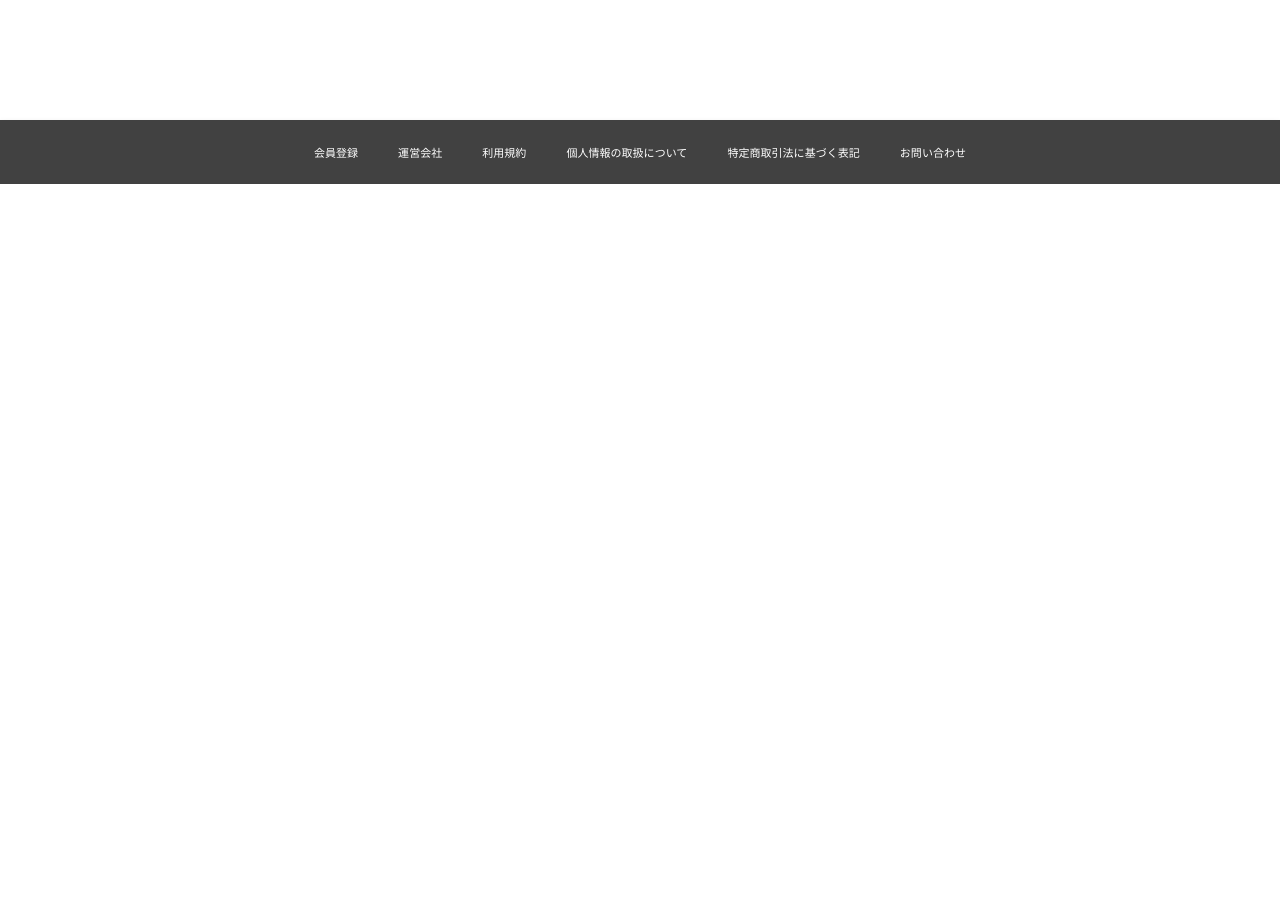
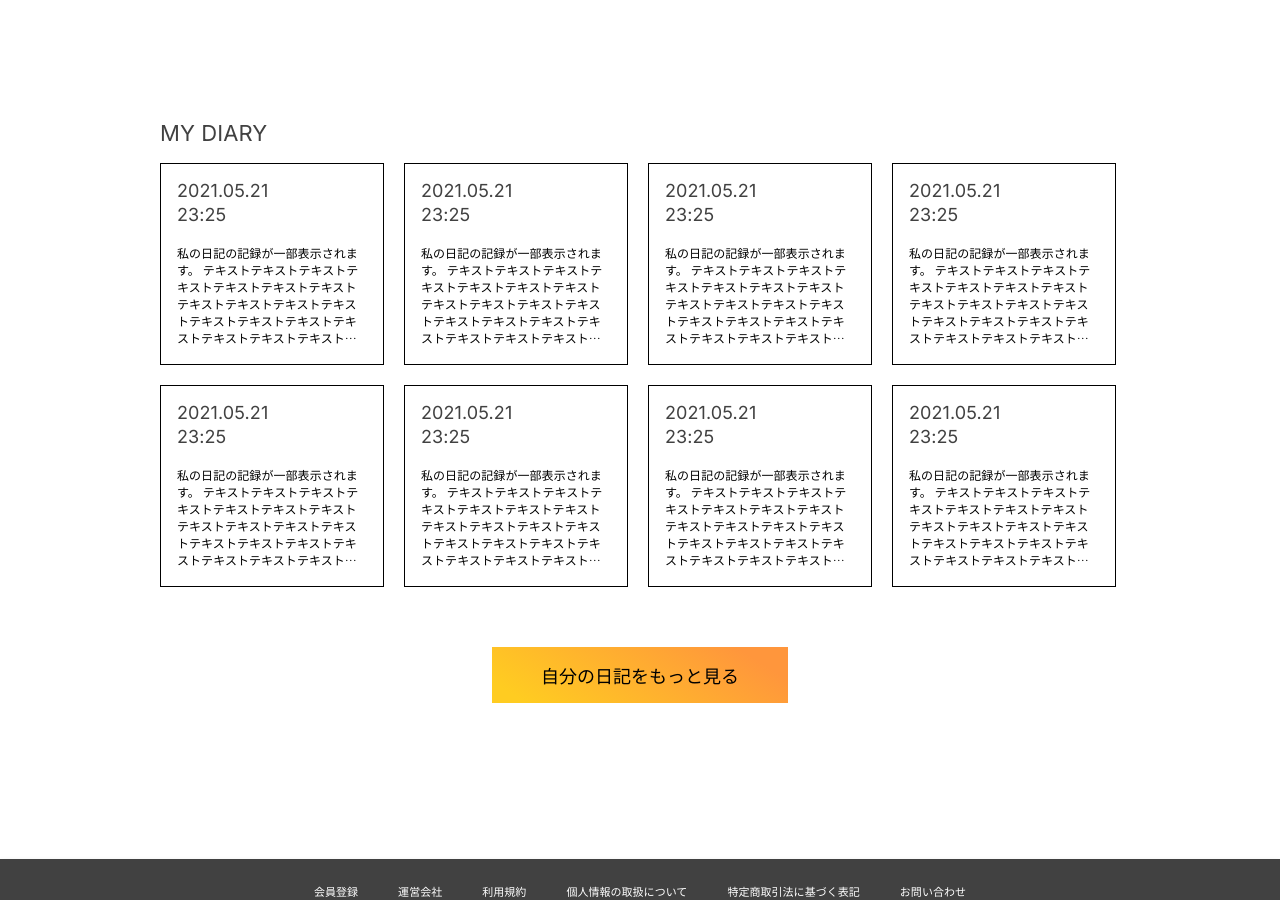
Before and after one commit to milktooth189/frontend-test, a React (Create React App) app: page /info in a window 1280 px wide. Shown: the part 1680-2580 px from the top of the page. Before the commit the page ends 1864 px from the top, so only its background shows below. Built offline with nearby package versions, Linux system fonts and the light colour scheme.

Commit message:
done diary +30mins

```diff
--- a/src/components/App.js
+++ b/src/components/App.js
@@ -5,12 +5,20 @@ import {Outlet} from "react-router-dom";
 
 const App = (props) => {
 
+  const scrollToTop = () => {
+    window.scrollTo({
+      top: 0,
+      behavior: "smooth" // hoặc 'auto' nếu bạn muốn scroll mà không muốn hiệu ứng smooth
+    });
+  };
+
   return (
     <div className="container">
       <Header
       />
       <Outlet/>
       <Footer/>
+      <img className="scroll-top" onClick={scrollToTop} src="/icon/component_scroll.png" alt="scroll"/>
     </div>
   )
 }
--- a/src/components/my-record/MyRecord.js
+++ b/src/components/my-record/MyRecord.js
@@ -26,6 +26,16 @@ const MyRecord = (props) => {
   const fakeArr = [1, 2, 3, 4, 5, 6, 7, 8, 9, 10,
     11, 12, 13, 14, 15, 16, 17, 18, 19, 20,
     21, 22, 23, 24, 25, 26, 27, 28, 29, 30];
+
+  const diaryArr = [1, 2, 3, 4, 5, 6, 7, 8];
+
+  const diaryItem = {
+    date: "2021.05.21",
+    time: "23:25",
+    title: "私の日記の記録が一部表示されます。",
+    content: "私の日記の記録が一部表示されます。\n" +
+      "テキストテキストテキストテキストテキストテキストテキストテキストテキストテキストテキストテキストテキストテキストテキストテキストテキストテキスト…",
+  }
 
   return (
     <div className={"memo"}>
@@ -116,6 +126,26 @@ const MyRecord = (props) => {
           </div>
         </PerfectScrollbar>
       </div>
+      <div className="diary">
+        <div className="diary-title">MY DIARY</div>
+        <div className="diary-content">
+          {diaryArr.map((item, index) => (
+            <div key={`diary-item-${index}`} className="diary-content-item">
+              <div className="diary-content-item-time">
+                <span>{diaryItem.date}</span>
+                <span>{diaryItem.time}</span>
+              </div>
+              <div className="diary-content-item-content">{diaryItem.content}</div>
+            </div>
+          ))}
+
+        </div>
+      </div>
+      <div className="add-daily">
+        <div className="add-daily-btn">
+          <span>自分の日記をもっと見る</span>
+        </div>
+      </div>
     </div>
   )
 }
--- a/src/index.scss
+++ b/src/index.scss
@@ -16,6 +16,12 @@ code {
   position: relative;
   min-height: 100vh;
   padding-bottom: 220px;
+}
+
+.scroll-top {
+  position: fixed;
+  right: 100px;
+  top: 50%
 }
 
 .header-nav.active {
@@ -377,3 +383,83 @@ code {
 .custom-scrollbar .ps__thumb-y {
   background-color: #FFCC21;
 }
+
+.diary {
+  width: calc(100% - 304px);
+  padding-left: 160px;
+  padding-right: 144px;
+  margin-top: 156px;
+
+  &-title {
+    font-family: Inter;
+    font-size: 22px;
+    font-weight: 400;
+    line-height: 27px;
+    letter-spacing: 0.10999999940395355px;
+    text-align: left;
+    color: #414141;
+  }
+
+  &-content {
+    display: grid;
+    grid-template-columns: 1fr 1fr 1fr 1fr;
+    margin-top: 16px;
+
+    &-item {
+      min-height: 200px;
+      margin: 0px 20px 20px 0px;
+      border: 1px solid black;
+
+      &-time {
+        padding: 16px 0px 0px 16px;
+        width: 147px;
+        height: 48px;
+        font-family: Inter;
+        font-size: 18px;
+        font-weight: 400;
+        line-height: 22px;
+        letter-spacing: 0.09000000357627869px;
+        text-align: left;
+        color: #414141;
+        display: grid;
+      }
+
+      &-content {
+        padding: 16px;
+        font-family: "Noto Sans JP";
+        font-size: 12px;
+        font-weight: 300;
+        line-height: 17px;
+        letter-spacing: 0.05999999865889549px;
+        text-align: left;
+
+      }
+    }
+  }
+}
+
+.add-daily {
+  width: 100%;
+  display: flex;
+  justify-content: center;
+  margin-top: 40px;
+
+  &-btn {
+    width: 296px;
+    height: 56px;
+    font-family: "Noto Sans JP";
+    font-size: 18px;
+    font-weight: 300;
+    line-height: 26px;
+    letter-spacing: 0px;
+    display: flex;
+    align-items: center;
+    justify-content: center;
+    cursor: pointer;
+    background: linear-gradient(32.95deg, #FFCC21 8.75%, #FF963C 86.64%);
+
+    &:hover {
+      font-size: 20px;
+    }
+  }
+}
```
Also changed, not shown: public/icon/component_scroll.png (added).
